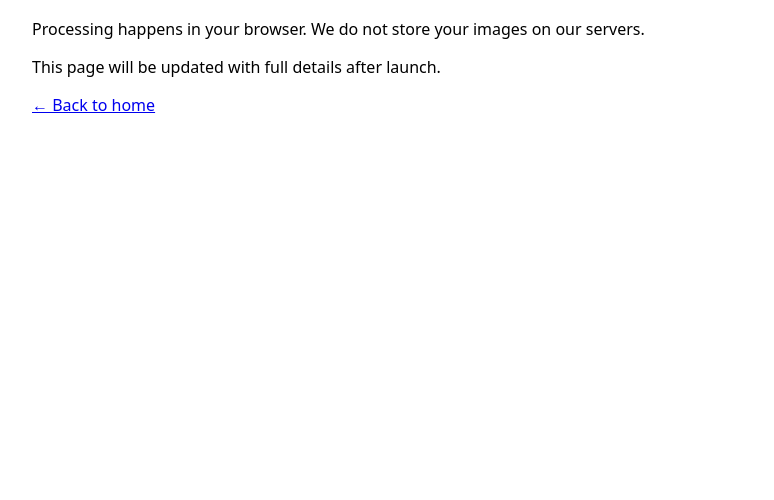
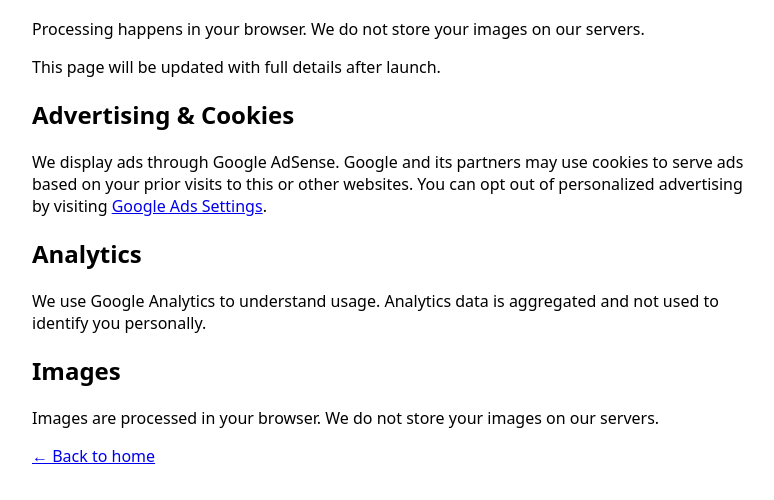
Before and after one commit to carloscisneross/cropmypic, a plain HTML site: page privacy.html in a window 1280 px wide. Shown: the part 86-586 px from the top of the page, without its empty margins (248-1022 px from the left). Drawn offline with Linux system fonts and the light colour scheme.

Commit message:
Update privacy.html

```diff
--- a/privacy.html
+++ b/privacy.html
@@ -5,6 +5,12 @@
   <h1>Privacy Policy</h1>
   <p>Processing happens in your browser. We do not store your images on our servers.</p>
   <p>This page will be updated with full details after launch.</p>
+  <h2>Advertising & Cookies</h2>
+<p>We display ads through Google AdSense. Google and its partners may use cookies to serve ads based on your prior visits to this or other websites. You can opt out of personalized advertising by visiting <a href="https://www.google.com/settings/ads">Google Ads Settings</a>.</p>
+<h2>Analytics</h2>
+<p>We use Google Analytics to understand usage. Analytics data is aggregated and not used to identify you personally.</p>
+<h2>Images</h2>
+<p>Images are processed in your browser. We do not store your images on our servers.</p>
   <p><a href="/">← Back to home</a></p>
 </body>
 </html>
```
